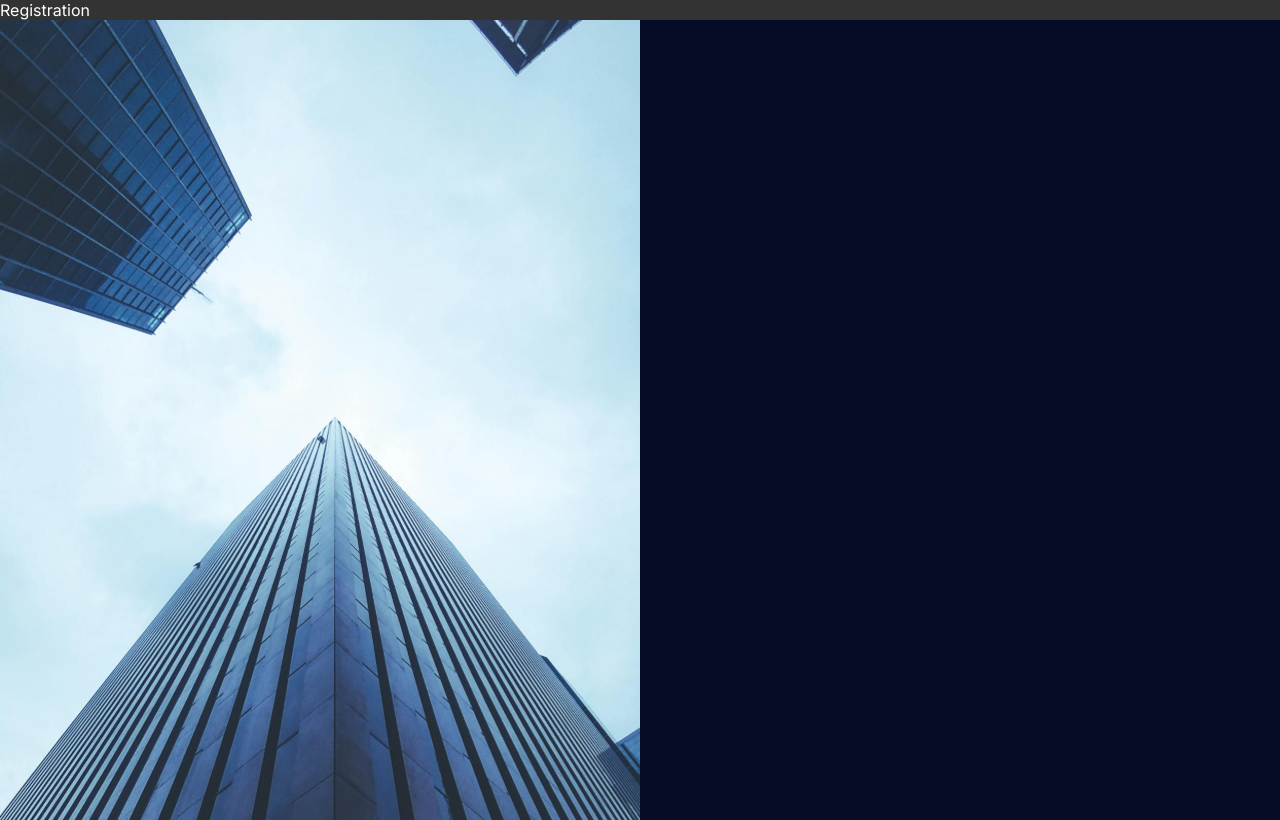
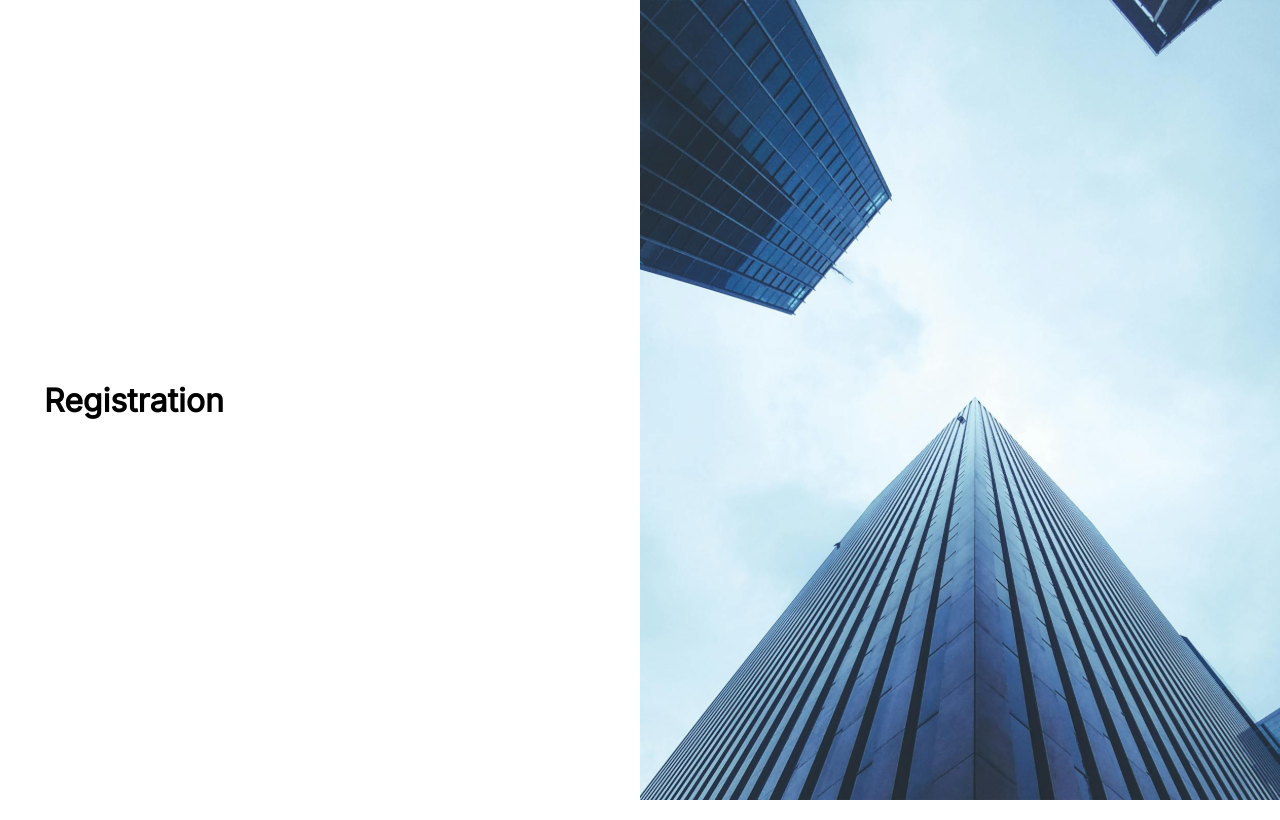
Before and after one commit to Mateus-Bittencourt/dnc-sales-dashboard-mts, a React (Vite) app: page /signup in a window 1280 px wide. Built offline with nearby package versions, Linux system fonts and the light colour scheme.

Commit message:
feat: material ui insert

```diff
--- a/package.json
+++ b/package.json
@@ -10,6 +10,9 @@
     "preview": "vite preview"
   },
   "dependencies": {
+    "@emotion/react": "^11.13.5",
+    "@emotion/styled": "^11.13.5",
+    "@mui/material": "^6.1.10",
     "@types/styled-components": "^5.1.34",
     "react": "^18.3.1",
     "react-dom": "^18.3.1",
--- a/src/App.tsx
+++ b/src/App.tsx
@@ -4,7 +4,7 @@ import {
   Routes,
   Navigate,
 } from 'react-router-dom'
-import { Home, Login, Registration, Leads, Profile } from './pages'
+import { Home, Login, Registration, Leads, Profile } from '@/pages'
 function App() {
   return (
     <Router>
--- /dev/null
+++ b/src/components/BannerImage.tsx
@@ -0,0 +1,8 @@
+import styled from 'styled-components'
+
+export const BannerImage = styled.div`
+  background-image: url(/login-image.svg);
+  background-size: cover;
+  height: 100vh;
+  width: 50vw;
+`
--- /dev/null
+++ b/src/components/index.ts
@@ -0,0 +1 @@
+export * from './BannerImage'
--- a/src/main.tsx
+++ b/src/main.tsx
@@ -2,11 +2,11 @@ import { StrictMode } from 'react'
 import { createRoot } from 'react-dom/client'
 import App from './App.tsx'
 import { ThemeProvider } from 'styled-components'
-import { GlobalStyle, lightTheme, darkTheme } from './styles'
+import { GlobalStyle, lightTheme, darkTheme } from '@/styles'
 
 createRoot(document.getElementById('root')!).render(
   <StrictMode>
-    <ThemeProvider theme={darkTheme}>
+    <ThemeProvider theme={lightTheme}>
       <GlobalStyle />
       <App />
     </ThemeProvider>
--- a/src/pages/Login.tsx
+++ b/src/pages/Login.tsx
@@ -1,21 +1,32 @@
 import styled from 'styled-components'
-
-const LoginArea = styled.div`
-  background: #666;
-`
-
-const LoginImage = styled.div`
-  background-image: url(/login-image.svg);
-  background-size: cover;
-  height: 100vh;
-  width: 50vw;
-`
+import { Box, Container, Grid } from '@mui/material'
+import { BannerImage } from '@/components'
 
 function Login() {
   return (
     <>
-      <LoginArea>Login</LoginArea>
-      <LoginImage />
+      <Box>
+        <Grid container>
+          <Grid
+            item
+            xs={12}
+            sm={6}
+            sx={{ alignItems: 'center', display: 'flex', height: '100vh' }}
+          >
+            <Container maxWidth="sm">
+              <h1>Login</h1>
+            </Container>
+          </Grid>
+          <Grid
+            item
+            xs={12}
+            sm={6}
+            sx={{ display: { xs: 'none', sm: 'block' } }}
+          >
+            <BannerImage />
+          </Grid>
+        </Grid>
+      </Box>
     </>
   )
 }
--- a/src/pages/Registration.tsx
+++ b/src/pages/Registration.tsx
@@ -1,21 +1,31 @@
-import styled from 'styled-components'
-
-const RegistrationArea = styled.div`
-  background: #333;
-`
-
-const RegistrationImage = styled.div`
-  background-image: url(/login-image.svg);
-  background-size: cover;
-  height: 100vh;
-  width: 50vw;
-`
+import { Box, Container, Grid } from '@mui/material'
+import { BannerImage } from '@/components'
 
 function Registration() {
   return (
     <>
-      <RegistrationArea>Registration</RegistrationArea>
-      <RegistrationImage />
+      <Box>
+        <Grid container>
+          <Grid
+            item
+            xs={12}
+            sm={6}
+            sx={{ alignItems: 'center', display: 'flex', height: '100vh' }}
+          >
+            <Container maxWidth="sm">
+              <h1>Registration</h1>
+            </Container>
+          </Grid>
+          <Grid
+            item
+            xs={12}
+            sm={6}
+            sx={{ display: { xs: 'none', sm: 'block' } }}
+          >
+            <BannerImage />
+          </Grid>
+        </Grid>
+      </Box>
     </>
   )
 }
--- a/src/styles/theme.ts
+++ b/src/styles/theme.ts
@@ -1,4 +1,4 @@
-import { Theme } from '@types'
+import { Theme } from '@/types'
 
 export const lightTheme: Theme = {
   appBackground: '#fff',
--- a/tsconfig.app.json
+++ b/tsconfig.app.json
@@ -8,7 +8,7 @@
     "skipLibCheck": true,
     "baseUrl": ".",
     "paths": {
-      "@*": ["src/*"]
+      "@/*": ["src/*"]
     },
 
     /* Bundler mode */
--- a/tsconfig.json
+++ b/tsconfig.json
@@ -2,7 +2,7 @@
   "compilerOptions": {
     "baseUrl": ".",
     "paths": {
-      "@*": ["src/*"]
+      "@/*": ["src/*"]
     }
   },
   "files": [],
--- a/vite.config.ts
+++ b/vite.config.ts
@@ -5,9 +5,12 @@ import path from 'path'
 // https://vite.dev/config/
 export default defineConfig({
   plugins: [react()],
+  optimizeDeps: {
+    include: ['@emotion/styled'],
+  },
   resolve: {
     alias: {
       '@': path.resolve(__dirname, './src'),
     },
-  }
+  },
 })
```
Also changed, not shown: 1 other file (tests, documents, lock files or other folders).
